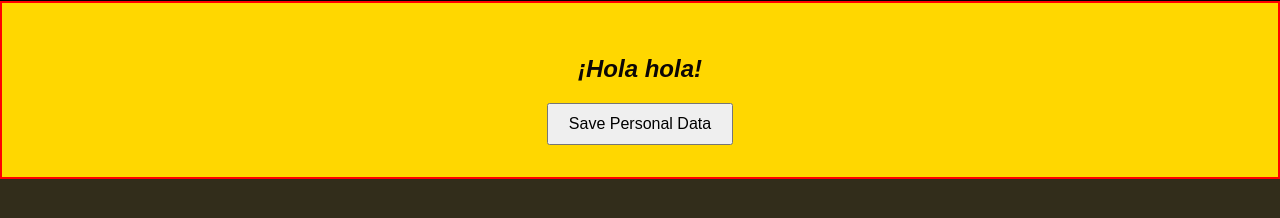
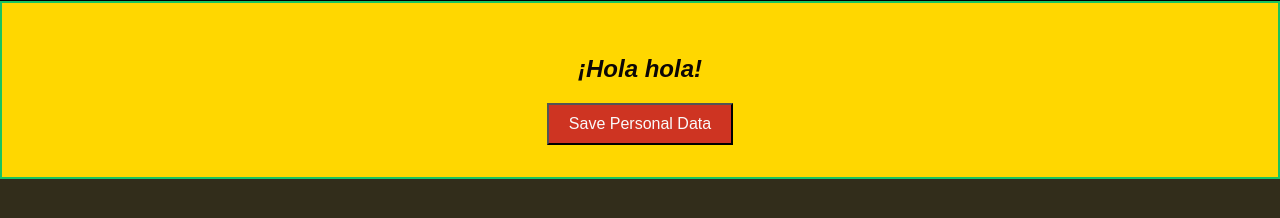
Before and after one commit to salino3/user-form-vanilla-2024, a website: page index.html in a window 1280 px wide. Shown: the part 140-358 px from the top of the page. Drawn offline with nearby package versions, Linux system fonts and the light colour scheme; files whose address does not match are found by name.

Commit message:
temp branch commit

```diff
--- a/src/components/user-data/user-data.scss
+++ b/src/components/user-data/user-data.scss
@@ -2,5 +2,5 @@
   padding: var(--size-double);
   background-color: var(--color-tertiary-background);
   color: var(--color-05);
-  border: solid red 2px;
+  border: solid var(--color-quaternary) 2px;
 }
--- a/src/scss/styles.scss
+++ b/src/scss/styles.scss
@@ -40,4 +40,6 @@ button {
   padding: 10px 20px;
   font-size: 16px;
   cursor: pointer;
+  background-color: var(--color-tertiary);
+  color: var(--color-06);
 }
```
Also changed, not shown: src/css/styles.css.
